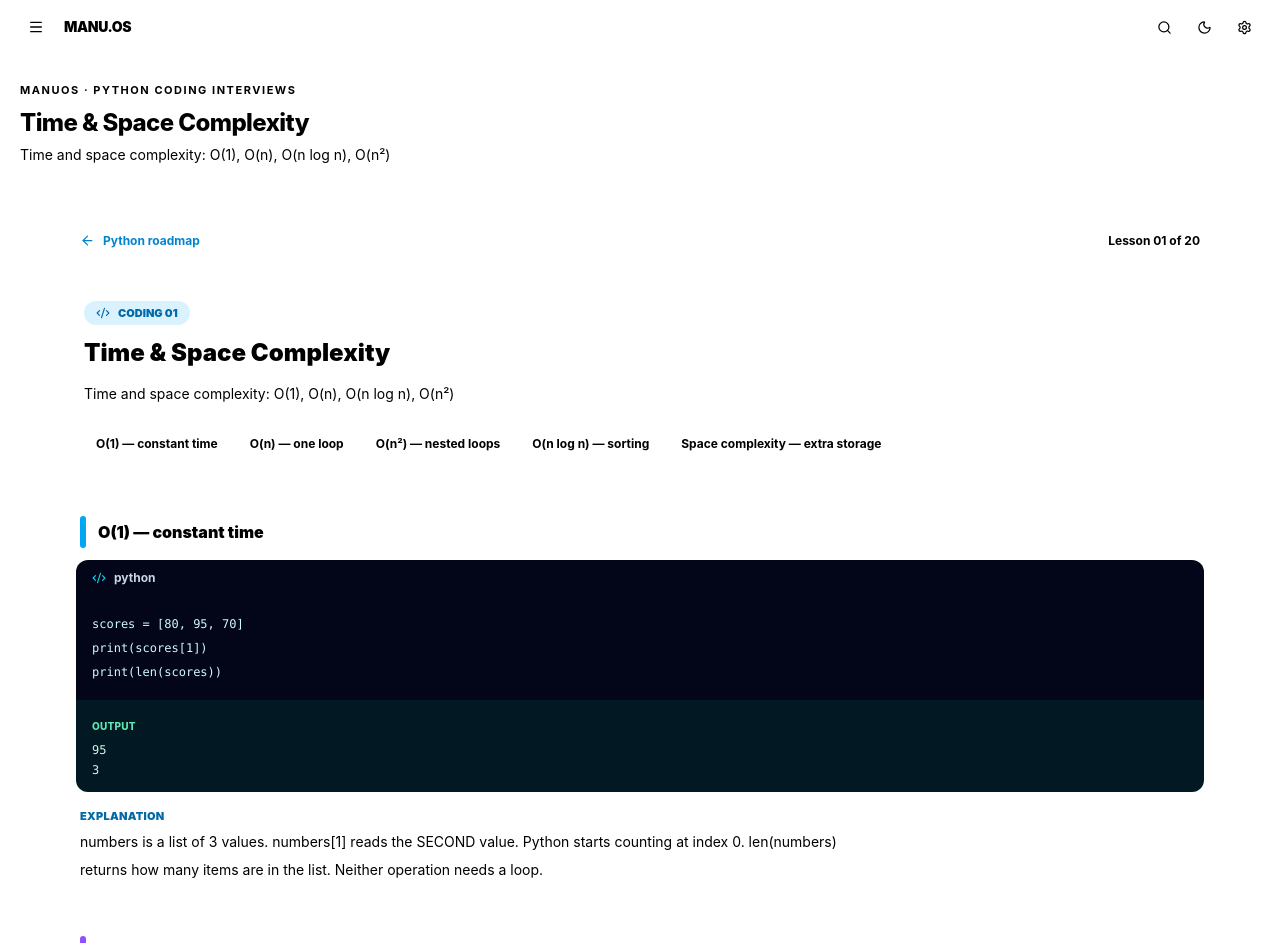
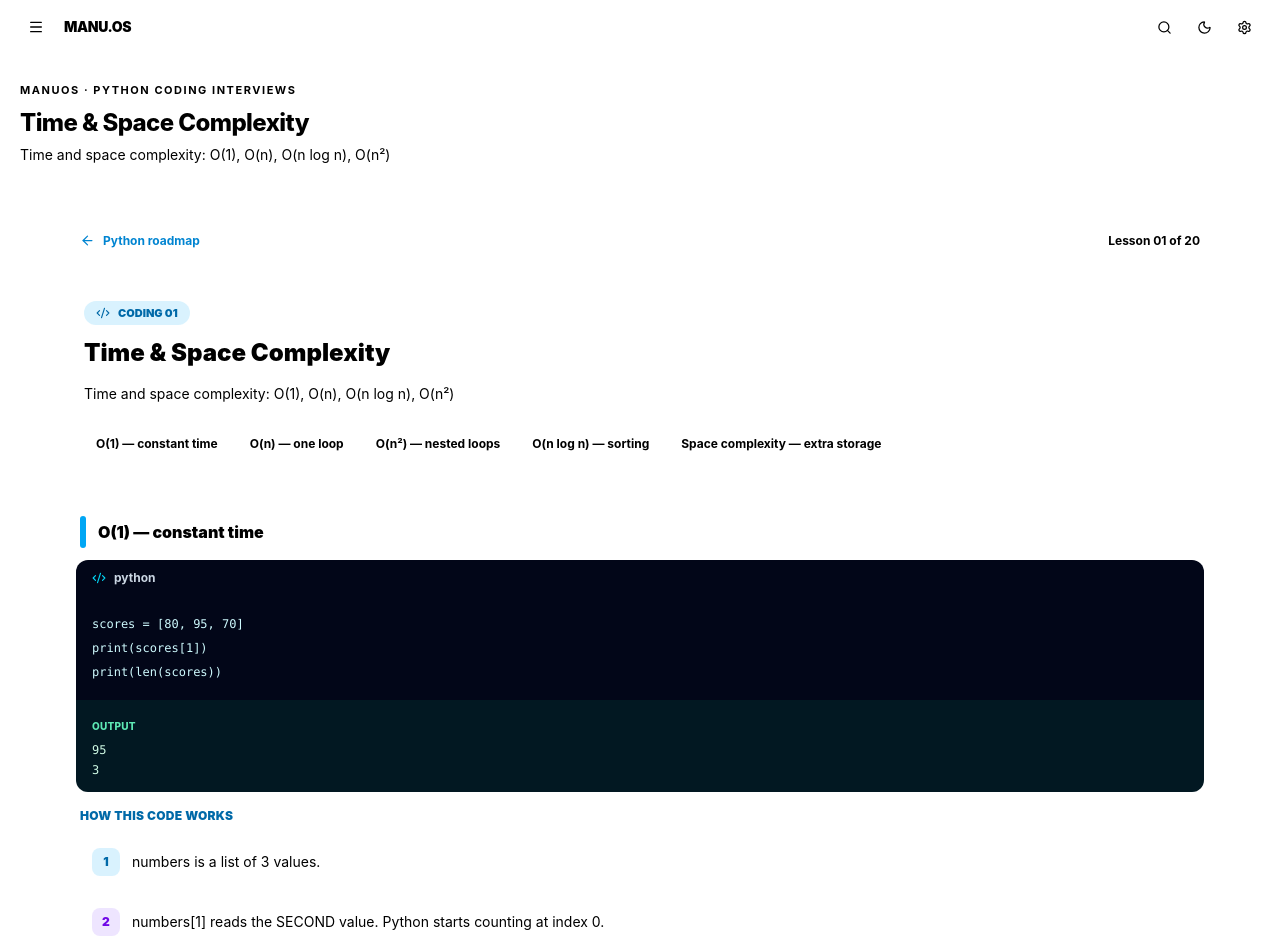
Before and after one commit to manideepreddyyanala4-svg/MANU-LEARNING_OS, a Next.js app: page /roadmap/python-interviews/1 in a window 1280 px wide. Shown: the top 943 px of the page. Built offline with nearby package versions, Linux system fonts and the light colour scheme.

Commit message:
Render every Python interview code explanation in three colorful beginner-friendly steps

```diff
--- a/app/roadmap/python-interviews/[lesson]/page.tsx
+++ b/app/roadmap/python-interviews/[lesson]/page.tsx
@@ -96,8 +96,17 @@ export default async function PythonInterviewCodeLesson({ params }: { params: Pr
                 </div>
 
                 <div className="p-4 sm:p-5">
-                  <p className={'mb-1 text-[11px] font-black uppercase tracking-wide '+color.label}>Explanation</p>
-                  <p className="max-w-3xl text-sm leading-7 text-[var(--fg)]">{example.explanation}</p>
+                  <p className={'mb-3 text-xs font-black uppercase tracking-wide '+color.label}>How this code works</p>
+                  <div className="grid gap-2">
+                    {example.explanation.split('\n').filter(Boolean).map((step, stepIndex) => (
+                      <div key={stepIndex} className="flex items-start gap-3 rounded-xl border border-[var(--line)] bg-[var(--surface)]/90 p-3">
+                        <span className={'flex h-7 w-7 shrink-0 items-center justify-center rounded-lg text-xs font-black '+(stepIndex===0?'bg-sky-500/15 text-sky-700 dark:text-sky-300':stepIndex===1?'bg-violet-500/15 text-violet-700 dark:text-violet-300':'bg-emerald-500/15 text-emerald-700 dark:text-emerald-300')}>
+                          {stepIndex+1}
+                        </span>
+                        <p className="min-w-0 pt-0.5 text-sm leading-6 text-[var(--fg)]">{step}</p>
+                      </div>
+                    ))}
+                  </div>
                 </div>
               </section>;
             })}
```
